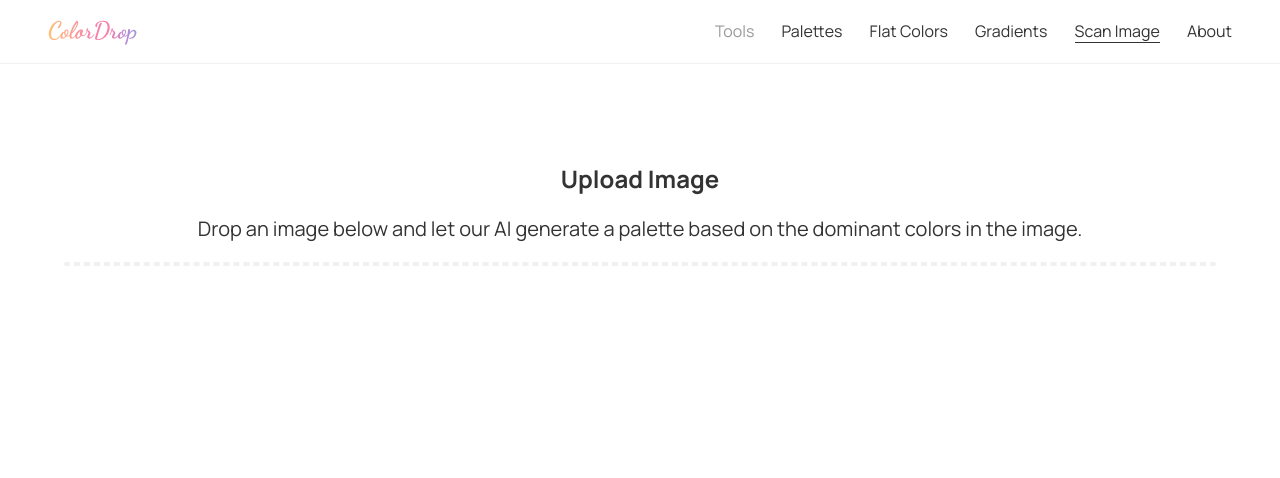
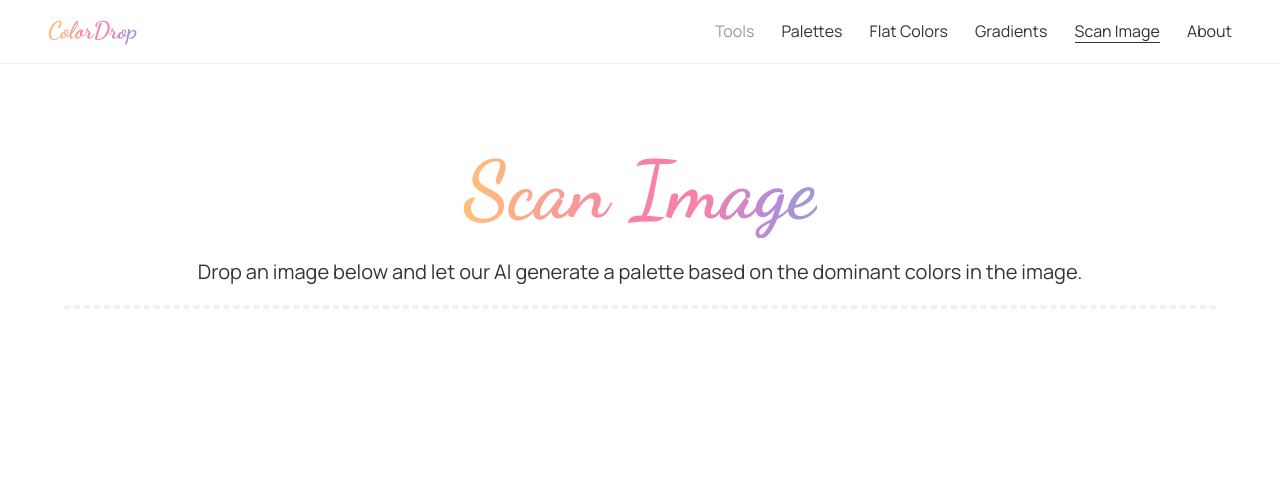
Before and after one commit to triss90/colordrop, a PHP site: page /scan in a window 1280 px wide. Shown: the top 478 px of the page. Run offline with PHP 8.4, Linux system fonts and the light colour scheme; some libraries are stand-ins or nearby versions.

Commit message:
adjust header text

```diff
--- a/scan/index.php
+++ b/scan/index.php
@@ -13,7 +13,8 @@ include("../_inc/header.php");
 	<div class="container">
 		<div class="row">
 			<div class="tiny-12 center-tiny">
-				<h2>Upload Image</h2>
+				<h1 class="linear-wipe funky" style="font-size: 5rem;">Scan Image</h1>
+				<!-- <h3>Let our AI generate a palette based on your image</h3> -->
 				<p class="large">Drop an image below and let our AI generate a palette based on the dominant colors in the image.</p>
 				<form action="#" id="dropzone" class="dropzone" enctype="multipart/form-data"></form>
 			</div>
```
